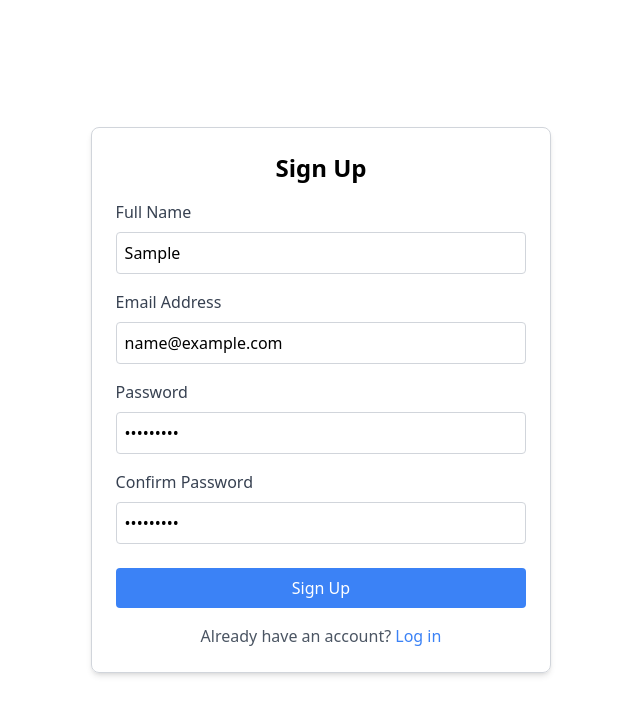
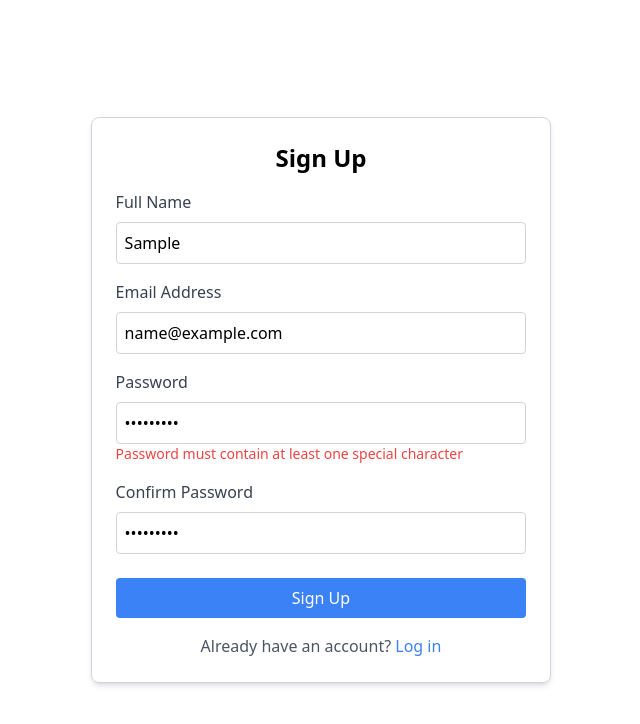
Before and after one commit to anksthakur/new-tracebale, a Next.js app: page /auth/signup in a window 1280 px wide. Both pictures are taken after typing "Sample", "name@example.com", "Sample123", "Sample123" into the empty fields and a click on the button "Sign Up". Shown: the top 724 px of the page, without its empty margins (319-959 px from the left). Built offline with nearby package versions, Linux system fonts and the light colour scheme; no server answers.

Commit message:
validations

```diff
--- a/package.json
+++ b/package.json
@@ -11,6 +11,7 @@
   "dependencies": {
     "@hookform/resolvers": "^3.9.0",
     "flowbite-react": "^0.10.1",
+    "formik": "^2.4.6",
     "js-cookie": "^3.0.5",
     "next": "14.2.13",
     "react": "^18",
--- a/src/app/auth/signup/page.tsx
+++ b/src/app/auth/signup/page.tsx
@@ -1,109 +1,145 @@
-"use client"
+"use client";
 import { post } from '@/lib/Api';
-import Link from 'next/link'
-import React, { useState } from 'react'
+import Link from 'next/link';
+import React from 'react';
 import Cookies from "js-cookie";
 import { toasterError, toasterSuccess } from '@/app/components/core/Toaster';
 import { useRouter } from 'next/navigation';
+import { Formik, Form, Field, ErrorMessage } from 'formik';
+import * as Yup from 'yup';
 
-const page = () => {
+interface FormValues {
+  email: string;
+  username: string;
+  password: any;
+  confirmpassword: any;
+}
+
+const Page: React.FC = () => {
   const router = useRouter();
-const [formData,setformdata] = useState({
-  email:"",
-  username:"",
-  password:"",
-  confirmpassword:""
+
+  const initialValues: FormValues = {
+    email: "",
+    username: "",
+    password: "",
+    confirmpassword: ""
+  };
+
+  const validationSchema = Yup.object({
+    username: Yup.string()
+      .min(3, 'Username must be at least 3 characters long')
+      .max(20, 'Username cannot exceed 20 characters')
+      .matches(/^[a-zA-Z0-9_]+$/, 'Username can only contain letters, numbers, and underscores')
+      .notOneOf(['admin', 'user', 'test'], 'This username is not allowed')
+      .required('Required'),
+
+    email: Yup.string()
+      .email('Invalid email format')
+      .required('Required'),
+
+    password: Yup.string()
+      .min(8, 'Password must be at least 8 characters long')
+      .matches(/[a-z]/, 'Password must contain at least one lowercase letter')
+      .matches(/[A-Z]/, 'Password must contain at least one uppercase letter')
+      .matches(/[0-9]/, 'Password must contain at least one number')
+      .matches(/[!@#$%^&*(),.?":{}|<>]/, 'Password must contain at least one special character')
+      .required('Required'),
+
+    confirmpassword: Yup.string()
+      .oneOf([Yup.ref('password'), ""], 'Passwords must match')
+      .required('Required')
   });
 
-const handleOnchange = (event:any)=>{
-  const {name,value} = event?.target
-  setformdata((pre:any)=>({
-    ...pre ,
-    [name]:value
-  }))
+
+  const handleSubmit = async (values: FormValues, { setSubmitting }: { setSubmitting: (isSubmitting: boolean) => void }) => {
+    const newData: any = await post("user/signup", values);
+    console.log(newData);
+
+    if (newData.success) {
+      toasterSuccess("Signup successful");
+      Cookies.set('token', newData.data?.accessToken);
+      router.push("/auth/signin");
+    } else {
+      toasterError("Signup failed");
     }
-  const handleSubmit = async (event:any)=>{
-    event.preventDefault();
-    const newData:any = await post("user/signup",formData)
-    console.log(newData)
+    setSubmitting(false);
+  };
 
-    if(newData.success){
-      toasterSuccess("Signup successfully")
-      Cookies.set('token',newData.data.accessToken);
-      router.push("/auth/signin");
-    }else{
-      toasterError("Login failed")
-    }
-  }
   return (
-    <>
     <div className="signup-form flex justify-center items-center h-screen">
-        <form method= "POST" className="lg:w-[36%] mx-auto p-6 border border-gray-300 rounded-lg shadow-md">
+      <Formik
+        initialValues={initialValues}
+        validationSchema={validationSchema}
+        onSubmit={handleSubmit}
+      >
+        {({ isSubmitting }) => (
+          <Form className="lg:w-[36%] mx-auto p-6 border border-gray-300 rounded-lg shadow-md">
             <h2 className="text-2xl font-bold text-center mb-4">Sign Up</h2>
+
             <div className="mb-4">
-          <label className="block text-gray-700 mb-2" htmlFor="name">Full Name</label>
-          <input
+              <label className="block text-gray-700 mb-2" htmlFor="username">Full Name</label>
+              <Field
                 type="text"
                 id="username"
                 name="username"
-            required
-            value={formData.username}
-            onChange={handleOnchange}
                 className="w-full p-2 border border-gray-300 rounded focus:outline-none focus:ring-2 focus:ring-blue-500"
                 placeholder="John Doe"
               />
+              <ErrorMessage name="username" component="div" className="text-red-500 text-sm" />
             </div>
 
             <div className="mb-4">
               <label className="block text-gray-700 mb-2" htmlFor="email">Email Address</label>
-          <input
+              <Field
                 type="email"
                 id="email"
                 name="email"
-            required
-            onChange={handleOnchange}
-            value={formData.email}
                 className="w-full p-2 border border-gray-300 rounded focus:outline-none focus:ring-2 focus:ring-blue-500"
                 placeholder="example@example.com"
               />
+              <ErrorMessage name="email" component="div" className="text-red-500 text-sm" />
             </div>
 
             <div className="mb-4">
               <label className="block text-gray-700 mb-2" htmlFor="password">Password</label>
-          <input
+              <Field
                 type="password"
                 id="password"
                 name="password"
-            required
-            value={formData.password}
-            onChange={handleOnchange}
                 className="w-full p-2 border border-gray-300 rounded focus:outline-none focus:ring-2 focus:ring-blue-500"
                 placeholder="********"
               />
+              <ErrorMessage name="password" component="div" className="text-red-500 text-sm" />
             </div>
 
             <div className="mb-6">
-          <label className="block text-gray-700 mb-2" htmlFor="confirm-password">Confirm Password</label>
-          <input
+              <label className="block text-gray-700 mb-2" htmlFor="confirmpassword">Confirm Password</label>
+              <Field
                 type="password"
                 id="confirmpassword"
                 name="confirmpassword"
-            required
-            onChange={handleOnchange}
-            value={formData.confirmpassword}
                 className="w-full p-2 border border-gray-300 rounded focus:outline-none focus:ring-2 focus:ring-blue-500"
                 placeholder="********"
               />
+              <ErrorMessage name="confirmpassword" component="div" className="text-red-500 text-sm" />
             </div>
 
-        <button className="w-full bg-blue-500 text-white p-2 rounded hover:bg-blue-600 transition"onClick={handleSubmit}>Sign Up</button>
-      <p className="mt-4 text-center text-gray-600">Already have an account? <Link href="/auth/signin" className="text-blue-500 hover:underline">Log in</Link></p>
+            <button
+              type="submit"
+              disabled={isSubmitting}
+              className="w-full bg-blue-500 text-white p-2 rounded hover:bg-blue-600 transition"
+            >
+              Sign Up
+            </button>
 
-      </form>
+            <p className="mt-4 text-center text-gray-600">
+              Already have an account? <Link href="/auth/signin" className="text-blue-500 hover:underline">Log in</Link>
+            </p>
+          </Form>
+        )}
+      </Formik>
+    </div>
+  );
+};
 
-    </div>
-    </>
-  )
-}
-
-export default page
+export default Page;
```
Also changed, not shown: 1 other file (tests, documents, lock files or other folders). Lines whose indentation alone changed are shown as unchanged.
